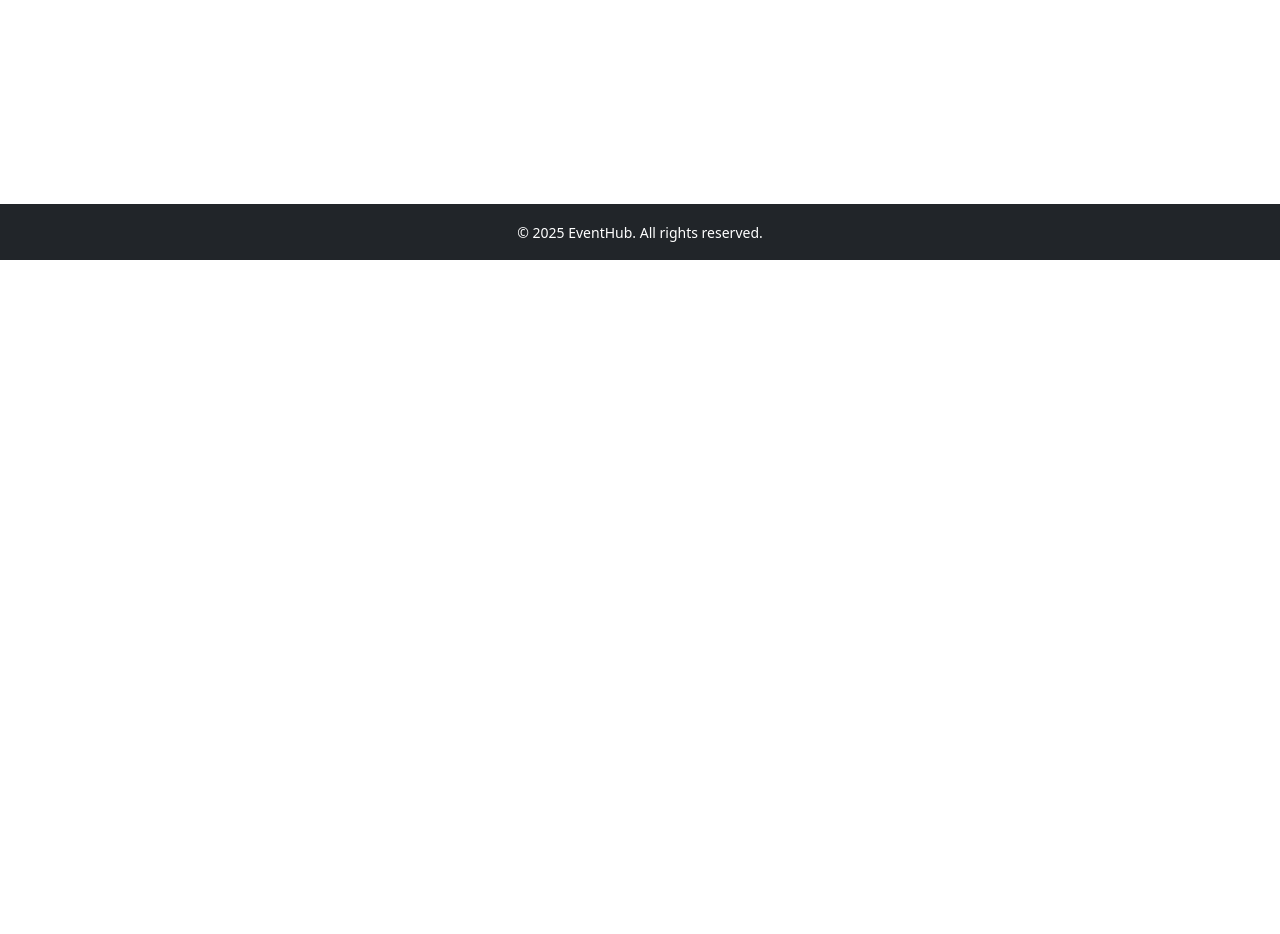
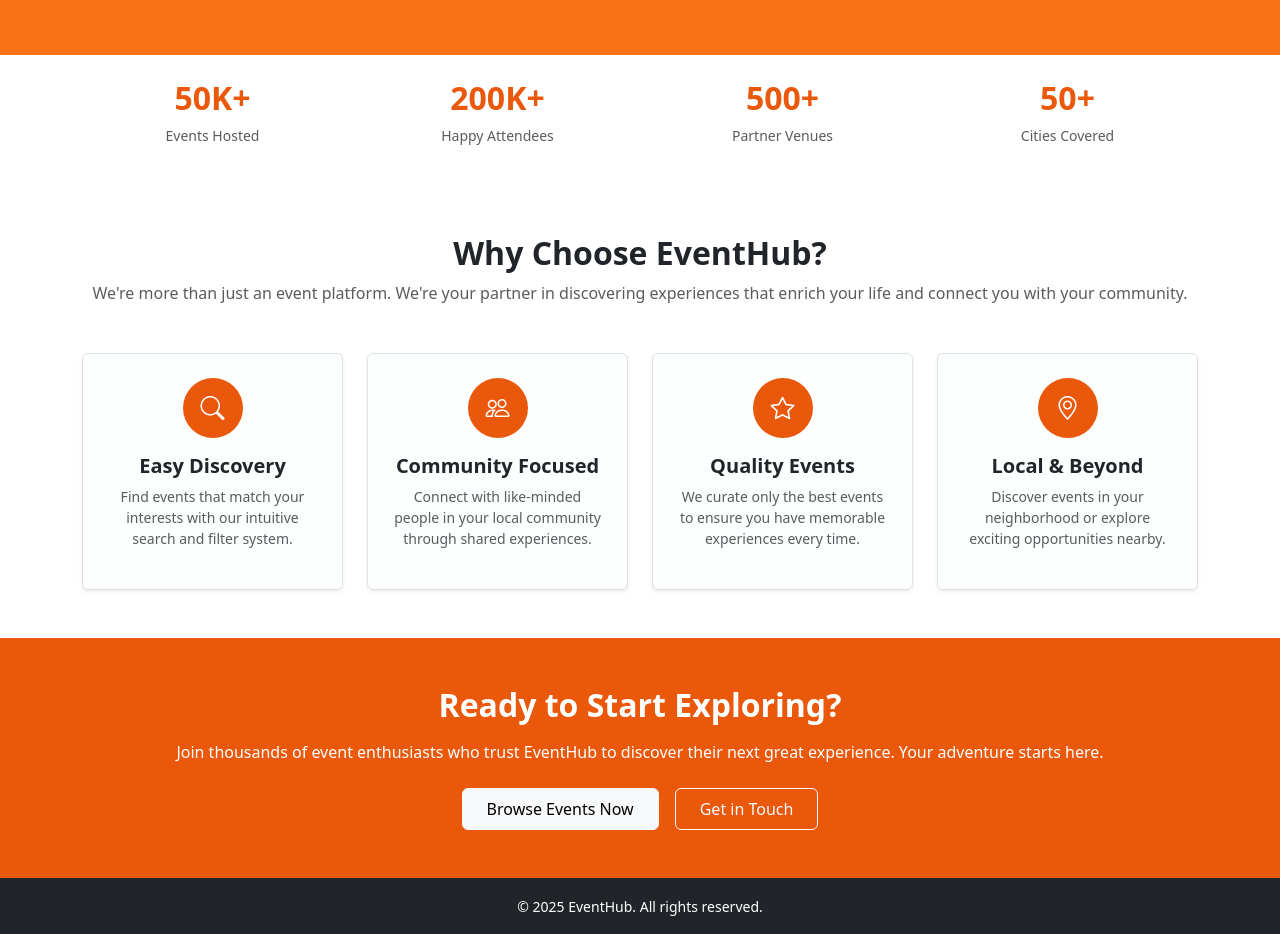
Before and after one commit to Abd-Rafay/EventHub, a React (Vite) app: page / in a window 1280 px wide. Shown: the part 540-1474 px from the top of the page. Before the commit the page ends 800 px from the top, so only its background shows below. Built offline with nearby package versions, Linux system fonts and the light colour scheme.

Commit message:
modified main and events page

```diff
--- a/src/components/CountdownTimer.jsx
+++ b/src/components/CountdownTimer.jsx
@@ -18,7 +18,6 @@ function CountdownTimer({ targetDate, eventName = "Upcoming Event" }) {
   }, [targetDate]);
 
   const [timeLeft, setTimeLeft] = useState(calculateTimeLeft());
-
   useEffect(() => {
     // Set up the interval
     const timer = setInterval(() => {
--- a/src/pages/Home.jsx
+++ b/src/pages/Home.jsx
@@ -1,14 +1,115 @@
 import React from 'react';
+import { Link } from 'react-router-dom';
 
 function Home() {
   return (
-    <section className="text-white text-center py-5" style={{ backgroundColor: "#FCBA04" }}>
-      <div className="container py-5">
-        <h1 className="display-2 fw-bold mb-4">Discover Events Near You</h1>
-        <p className="lead mb-5">Stay updated with the latest happenings in your city.</p>
-        <a href="/events" className="btn btn-light px-4 py-2 fw-semibold">Browse Events</a>
-      </div>
-    </section>
+    <>
+      {/* Hero Section */}
+      <section className="text-white text-center py-5 bg-orange-500">
+        <div className="container py-5">
+          <h1 className="display-2 fw-bold mb-4">Your Gateway to
+Amazing Events</h1>
+          <p className="lead mb-5">Discover, connect, and experience the best events in your community. From tech conferences to music festivals, find your next adventure here.</p>
+          <Link to="/events" className="btn btn-light px-4 py-2 fw-semibold">Browse Events</Link>
+        </div>
+      </section>
+
+      {/* Stats Section */}
+      <section className="py-4 bg-white">
+        <div className="container">
+          <div className="row text-center">
+            <div className="col-md-3 col-6 mb-4 mb-md-0">
+              <h2 className="text-orange-600 fw-bold">50K+</h2>
+              <p className="text-muted small">Events Hosted</p>
+            </div>
+            <div className="col-md-3 col-6 mb-4 mb-md-0">
+              <h2 className="text-orange-600 fw-bold">200K+</h2>
+              <p className="text-muted small">Happy Attendees</p>
+            </div>
+            <div className="col-md-3 col-6">
+              <h2 className="text-orange-600 fw-bold">500+</h2>
+              <p className="text-muted small">Partner Venues</p>
+            </div>
+            <div className="col-md-3 col-6">
+              <h2 className="text-orange-600 fw-bold">50+</h2>
+              <p className="text-muted small">Cities Covered</p>
+            </div>
+          </div>
+        </div>
+      </section>
+
+      {/* Why Choose Section */}
+      <section className="py-5 bg-white">
+        <div className="container">
+          <h2 className="text-center fw-bold mb-2">Why Choose EventHub?</h2>
+          <p className="text-center text-muted mb-5">
+            We're more than just an event platform. We're your partner in discovering
+            experiences that enrich your life and connect you with your community.
+          </p>          <div className="row">
+            <div className="col-md-3 mb-4 mb-md-0">
+              <div className="text-center p-4 border rounded shadow-sm h-100 bg-light bg-opacity-25">
+                <div className="bg-orange-600 p-3 rounded-circle d-inline-flex justify-content-center align-items-center mb-3"
+                     style={{width: "60px", height: "60px"}}>
+                  <i className="bi bi-search fs-4 text-white"></i>
+                </div>
+                <h5 className="fw-bold">Easy Discovery</h5>
+                <p className="text-muted small">
+                  Find events that match your interests with our intuitive search and filter system.
+                </p>
+              </div>
+            </div>            <div className="col-md-3 mb-4 mb-md-0">
+              <div className="text-center p-4 border rounded shadow-sm h-100 bg-light bg-opacity-25">
+                <div className="bg-orange-600 p-3 rounded-circle d-inline-flex justify-content-center align-items-center mb-3"
+                     style={{width: "60px", height: "60px"}}>
+                  <i className="bi bi-people fs-4 text-white"></i>
+                </div>
+                <h5 className="fw-bold">Community Focused</h5>
+                <p className="text-muted small">
+                  Connect with like-minded people in your local community through shared experiences.
+                </p>
+              </div>
+            </div>            <div className="col-md-3 mb-4 mb-md-0">
+              <div className="text-center p-4 border rounded shadow-sm h-100 bg-light bg-opacity-25">
+                <div className="bg-orange-600 p-3 rounded-circle d-inline-flex justify-content-center align-items-center mb-3"
+                     style={{width: "60px", height: "60px"}}>
+                  <i className="bi bi-star fs-4 text-white"></i>
+                </div>
+                <h5 className="fw-bold">Quality Events</h5>
+                <p className="text-muted small">
+                  We curate only the best events to ensure you have memorable experiences every time.
+                </p>
+              </div>
+            </div>            <div className="col-md-3">
+              <div className="text-center p-4 border rounded shadow-sm h-100 bg-light bg-opacity-25">
+                <div className="bg-orange-600 p-3 rounded-circle d-inline-flex justify-content-center align-items-center mb-3"
+                     style={{width: "60px", height: "60px"}}>
+                  <i className="bi bi-geo-alt fs-4 text-white"></i>
+                </div>
+                <h5 className="fw-bold">Local & Beyond</h5>
+                <p className="text-muted small">
+                  Discover events in your neighborhood or explore exciting opportunities nearby.
+                </p>
+              </div>
+            </div>
+          </div>
+        </div>
+      </section>
+
+      {/* Call to Action Section */}
+      <section className="py-5 bg-orange-600 text-white text-center">
+        <div className="container">
+          <h2 className="fw-bold mb-3">Ready to Start Exploring?</h2>
+          <p className="mb-4">
+            Join thousands of event enthusiasts who trust EventHub to discover
+            their next great experience. Your adventure starts here.
+          </p>
+          <div className="d-flex justify-content-center gap-3">
+            <Link to="/events" className="btn btn-light px-4 py-2">Browse Events Now</Link>
+            <Link to="/contact" className="btn btn-outline-light px-4 py-2">Get in Touch</Link>
+          </div>
+        </div>
+      </section>
+    </>
   );
 }
 
```
Also changed, not shown: src/pages/Events.jsx (+66 -38 lines).
